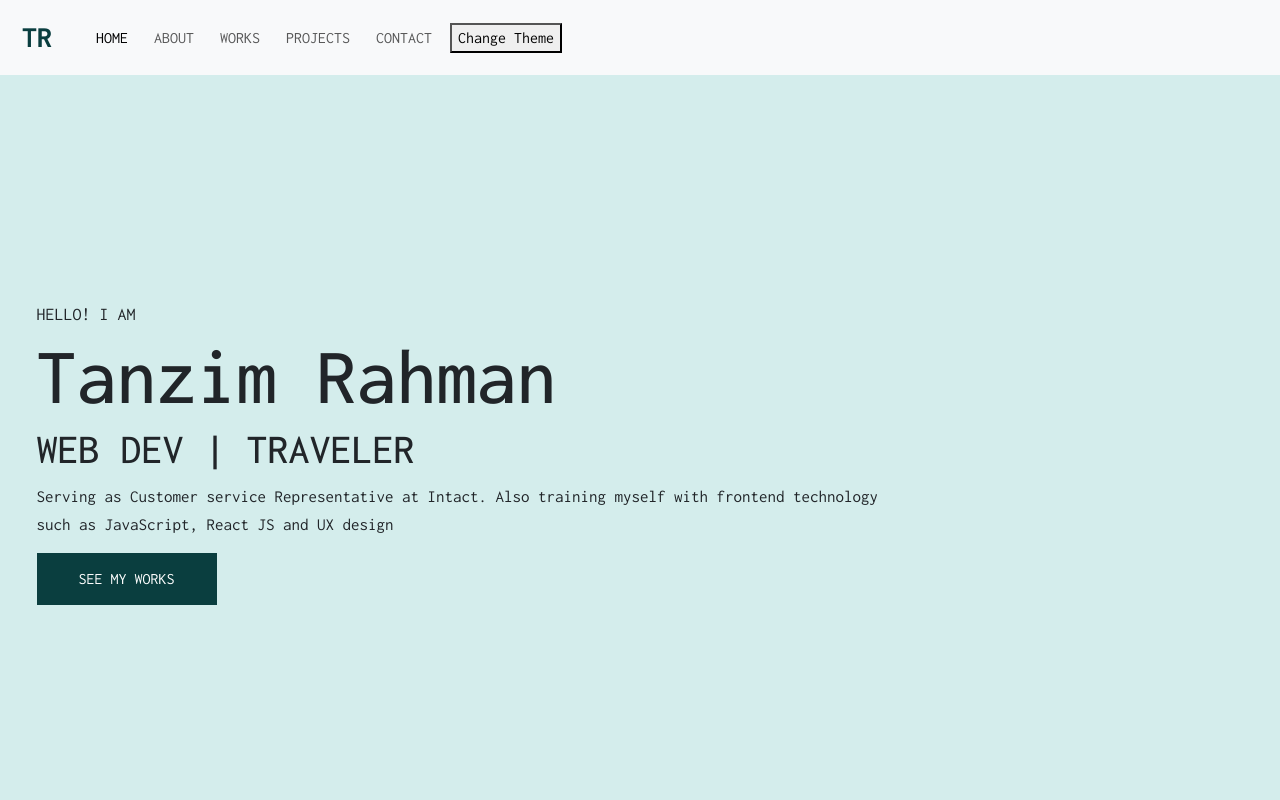
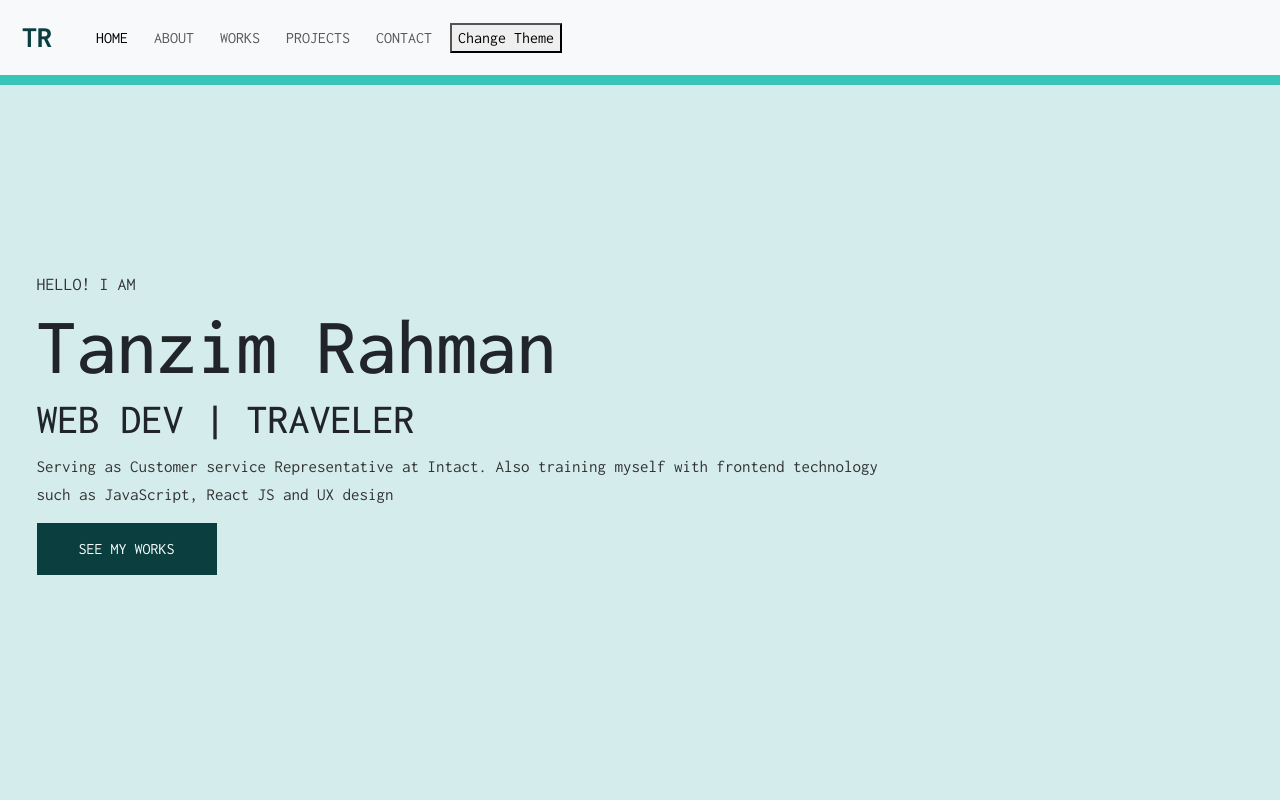
Before and after one commit to tanzimr8/website-tanzim, a React (Create React App) app: page / in a window 1280 px wide. Shown: the top 800 px of the page. Built offline with nearby package versions, Linux system fonts and the light colour scheme.

Commit message:
Added - scroll indicator

```diff
--- a/src/App.js
+++ b/src/App.js
@@ -11,20 +11,32 @@ import Footer from './common/Footer';
 import { FontAwesomeIcon } from '@fortawesome/react-fontawesome';
 import { faGithub } from '@fortawesome/free-solid-svg-icons';
 import RecentActivity from './components/RecentActivity';
+import ChangeTheme from './components/utils/ChangeTheme';
+import useLocalStorage from './components/CustomHooks/useLocalStorage';
+import ScrollIndicator from './components/utils/Scroll-indicator';
 
 
 function App() {
+  const [theme, setTheme] = useLocalStorage('theme', 'dark');
+  const handleChangeTheme = () => {
+      setTheme(theme === 'light' ? 'dark' : 'light');
+      document.documentElement.style.setProperty("--primary-color", "red");
+
+  }
+
   return (
-    <div className="App">
+    <div className="App" data-theme={theme}>
       {/* <Social/> */}
-      <Navbar/>
-      <Slider/>
-      <About/>
-      <Experience/>
-      <Projects/>
-      <RecentActivity/>
-      <Contact/>
-      <Footer/>
+      {/* <ChangeTheme /> */}
+      <ScrollIndicator/>
+      <Navbar theme={theme} setTheme={setTheme} handleChangeTheme={handleChangeTheme}/>
+      <Slider />
+      <About />
+      <Experience />
+      <Projects />
+      <RecentActivity />
+      <Contact />
+      <Footer />
     </div>
   );
 }
--- a/src/assets/_varriables.scss
+++ b/src/assets/_varriables.scss
@@ -1,5 +1,12 @@
-
 $primary-color: #0A3E3F;
 $secondary-color: #37C4B9;
 $accent-color: #D4EDEC;
 $nav-color: #eee;
+$text-color: #333;
+
+[data-theme="dark"] {
+    $primary-color: #37C4B9;
+    $secondary-color: #0A3E3F;
+    $accent-color: #0A3E3F;
+    $nav-color: #0A3E3F;
+}
--- a/src/assets/styles.scss
+++ b/src/assets/styles.scss
@@ -12,6 +12,7 @@ p {
 p {
     font-size: 15px;
     font-weight: 400;
+    color: $text-color;
 }
 
 /* Set a base font size and style */
@@ -19,6 +20,8 @@ body {
     /* font-family: 'Roboto Mono', monospace; */
     font-family: 'Inconsolata', monospace;
     text-transform: initial;
+    margin: 0;
+    padding: 0;
     // max-width:1920px;
     // margin:0 auto;
     // overflow-x:hidden;
@@ -74,12 +77,28 @@ a:hover {
     }
 }
 
+// scroll-indicator
+.scroll-indicator {
+    position: fixed;
+    height: 10px;
+    margin-top: 75px;
+    width: 100%;
+    background-color: $secondary-color;
+    z-index: 1;
+    .current-scroll {
+        height: 10px;
+        background-color: $primary-color;
+    }
+}
+
+
 // General Section style
 
 // *** Styling slider css
 .slider {
     min-height: 100vh;
-    margin-top: 60px;
+    // margin-top: 60px;
+    padding-top: 60px;
     background-color: $accent-color;
     @include flex-center();
     flex-direction: column;
@@ -290,8 +309,9 @@ a:hover {
                 cursor: pointer;
                 display: flex;
                 gap: 5px;
+
                 .dot-indicator {
-                    flex-direction: row!important;
+                    flex-direction: row !important;
 
                 }
             }
--- a/src/components/Navbar.jsx
+++ b/src/components/Navbar.jsx
@@ -1,7 +1,7 @@
 import React from 'react'
 import ChangeTheme from './utils/ChangeTheme'
 
-const Navbar = () => {
+const Navbar = ({theme,setTheme,handleChangeTheme}) => {
     return (
         <>
             <nav class="navbar fixed-top navbar-expand-lg bg-body-tertiary">
@@ -39,11 +39,14 @@ const Navbar = () => {
                 </li> */}
                         </ul>
                         <span class="navbar-text">
-                            <ChangeTheme/>
+                            <ChangeTheme theme={theme} setTheme={setTheme} handleChangeTheme={handleChangeTheme}/>
                         </span>
                     </div>
                 </div>
+
             </nav>
+
+
         </>
     )
 }
--- a/src/components/utils/ChangeTheme.jsx
+++ b/src/components/utils/ChangeTheme.jsx
@@ -1,15 +1,9 @@
 import React from 'react'
 import useLocalStorage from '../CustomHooks/useLocalStorage';
 
-const ChangeTheme = () => {
-    const [theme, setTheme] = useLocalStorage('theme', 'dark');
-    const handleChangeTheme = () => {
-        setTheme(theme === 'light' ? 'dark' : 'light');
-    }
-    console.log(theme)
+const ChangeTheme = ({handleChangeTheme}) => {
     return (
         <button onClick={handleChangeTheme}>Change Theme</button>
     )
 }
-
-export default ChangeTheme
+export default ChangeTheme ;
--- /dev/null
+++ b/src/components/utils/Scroll-indicator.jsx
@@ -0,0 +1,23 @@
+import React, { useEffect, useState } from 'react'
+
+const ScrollIndicator = () => {
+    const [scroll,setScroll] = useState(0);
+    const handleScrollChange = ()=>{
+        const totalScrolled = document.documentElement.scrollTop;
+        const elementHeight = document.documentElement.scrollHeight - document.documentElement.clientHeight;
+        setScroll(Math.round(totalScrolled/elementHeight * 100));
+        console.log(scroll);
+    }
+    useEffect(()=>{
+        window.addEventListener('scroll',handleScrollChange);
+
+        window.removeEventListener('scroll',()=>{})
+    });
+  return (
+    <div className="scroll-indicator">
+        <div className="current-scroll" style={{width: `${scroll}%`}}></div>
+    </div>
+  )
+}
+
+export default ScrollIndicator
```
